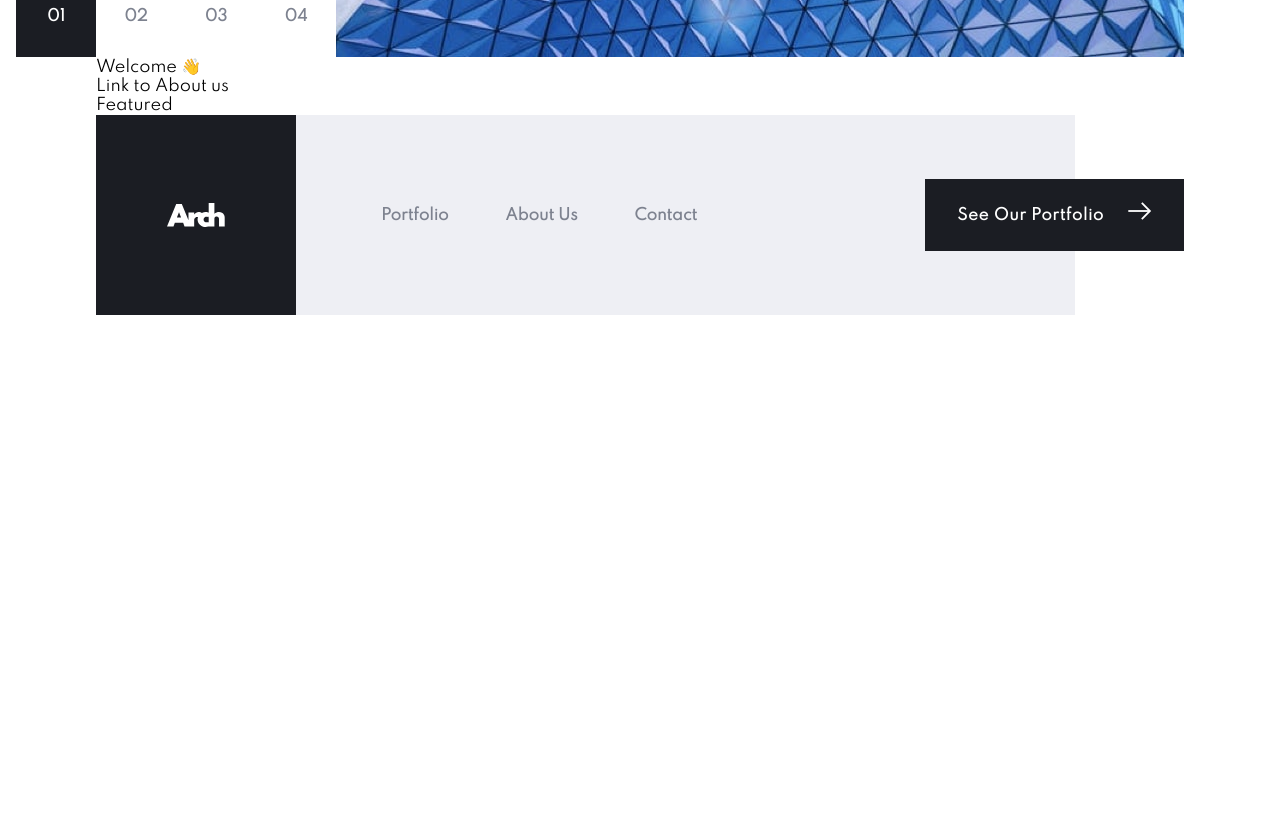
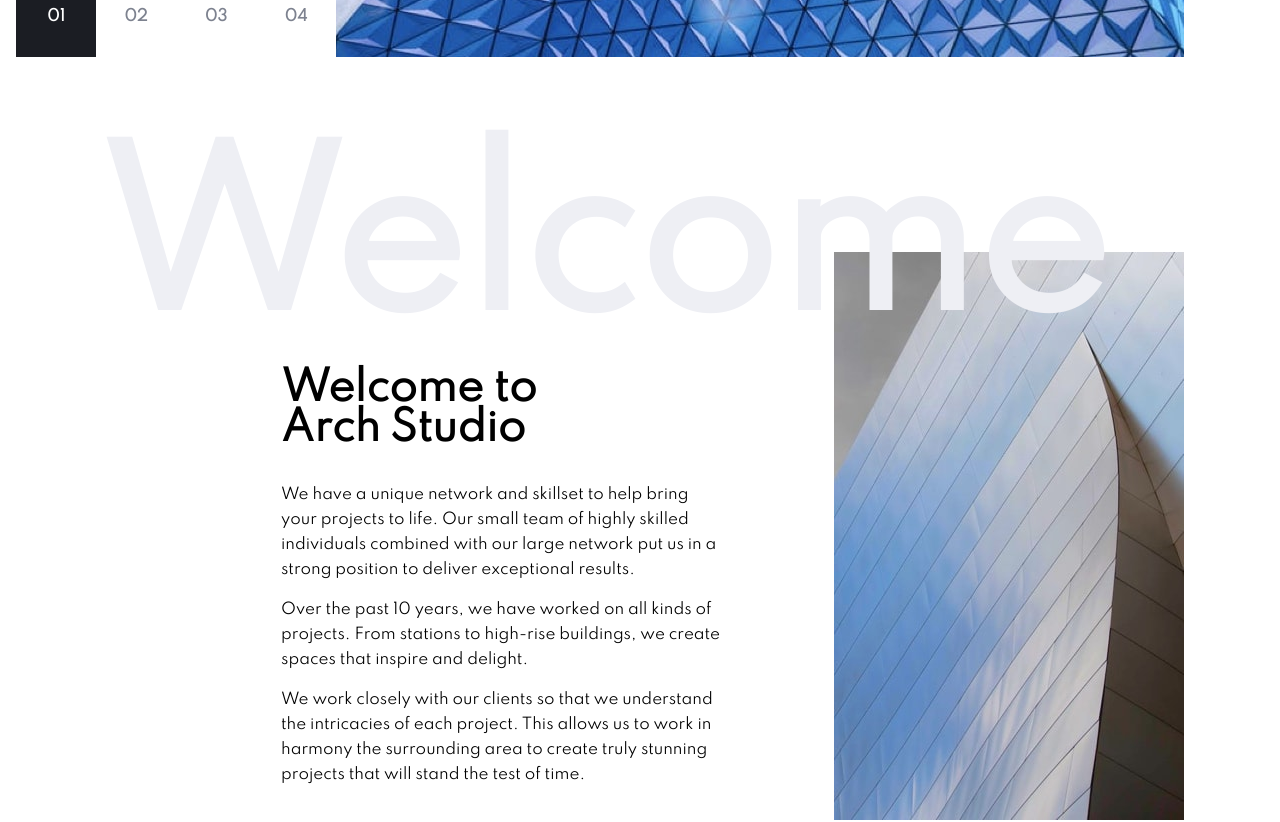
Before and after one commit to qb-rivkyb/arch-studio, a Next.js app: page / in a window 1280 px wide. Shown: the part 820-1642 px from the top of the page. Before the commit the page ends 1135 px from the top, so only its background shows below. Built offline with nearby package versions, Linux system fonts and the light colour scheme.

Commit message:
Add welcome text to home page

```diff
--- /dev/null
+++ b/components/Welcome/index.jsx
@@ -0,0 +1,34 @@
+import Image from "next/image";
+import { LargeGreyText, H2, P } from "../ui/textTypes";
+import * as s from "./welcome.styl";
+
+export default function Welcome() {
+  return (
+    <div css={s.welcomeContainer}>
+      <LargeGreyText css={s.headerText}>Welcome</LargeGreyText>
+      <div css={s.body}>
+        <H2 css={s.subHeaderText}>Welcome to Arch Studio</H2>
+        <P>
+          We have a unique network and skillset to help bring your projects to
+          life. Our small team of highly skilled individuals combined with our
+          large network put us in a strong position to deliver exceptional
+          results.
+        </P>
+        <P>
+          Over the past 10 years, we have worked on all kinds of projects. From
+          stations to high-rise buildings, we create spaces that inspire and
+          delight.
+        </P>
+        <P>
+          We work closely with our clients so that we understand the intricacies
+          of each project. This allows us to work in harmony the surrounding
+          area to create truly stunning projects that will stand the test of
+          time.
+        </P>
+      </div>
+      <div css={s.image}>
+        <Image src="/home/desktop/image-welcome.jpg" width="350" height="568" />
+      </div>
+    </div>
+  );
+}
--- /dev/null
+++ b/components/Welcome/welcome.styl.js
@@ -0,0 +1,52 @@
+import colors from "../../colors";
+
+export const headerText = {
+  display: "none",
+  "@media(min-width:768px)": {
+    display: "block",
+  },
+};
+
+export const subHeaderText = {
+  marginTop: 0,
+  fontSize: "40px",
+  "@media(min-width:768px)": {
+    maxWidth: "50%",
+  },
+  "@media(min-width:1100px)": {
+    maxWidth: "80%",
+  },
+};
+
+export const welcomeContainer = {
+  margin: "75px auto",
+  position: "relative",
+  "&::before": {
+    content: '""',
+    borderTop: `1px solid ${colors.lightGrey}`,
+    display: "block",
+    marginBottom: "67px",
+    width: "20%",
+    "@media(min-width:768px)": {
+      display: "none",
+    },
+  },
+};
+
+export const body = {
+  "@media(min-width:1100px)": {
+    width: "446px",
+    marginLeft: "185px",
+  },
+};
+
+export const image = {
+  display: "none",
+  "@media(min-width:1100px)": {
+    display: "block",
+    position: "absolute",
+    top: 120,
+    right: 0,
+    zIndex: -1,
+  },
+};
--- a/components/ui/textTypes.jsx
+++ b/components/ui/textTypes.jsx
@@ -16,7 +16,12 @@ const H1 = ({ children, className }) => (
 
 const H2 = ({ children, className }) => (
   <h2
-    css={{ fontSize: "56px", lineHeight: "1em", fontWeight: "700" }}
+    css={{
+      fontSize: "56px",
+      lineHeight: "1em",
+      fontWeight: "700",
+      "@media:(max-width: 425px)": { fontSize: "40px" },
+    }}
     className={className}
   >
     {children}
@@ -34,7 +39,14 @@ const H3 = ({ children, className }) => (
 
 const LargeGreyText = ({ children, className }) => (
   <div
-    css={{ fontSize: "200px", color: colors.veryLightGrey, fontWeight: "700" }}
+    css={{
+      fontSize: "200px",
+      color: colors.veryLightGrey,
+      fontWeight: "700",
+      "@media(max-width:1100px)": {
+        fontSize: "120px",
+      },
+    }}
     className={className}
   >
     {children}
--- a/pages/index.jsx
+++ b/pages/index.jsx
@@ -1,13 +1,14 @@
 import Banner from "../components/Banner";
 import Layout from "../components/Layout";
 import SideText from "../components/Layout/Header/SideText";
+import Welcome from "../components/Welcome";
 
 export default function IndexPage() {
   return (
     <Layout>
       <SideText>Home</SideText>
       <Banner />
-      <div>Welcome 👋 </div>
+      <Welcome />
       <div>Link to About us</div>
       <div>Featured</div>
     </Layout>
```
